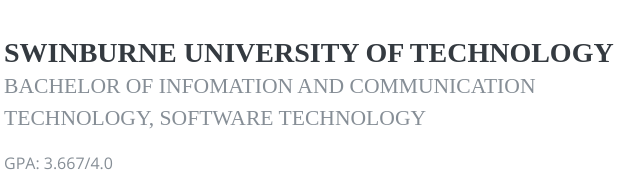
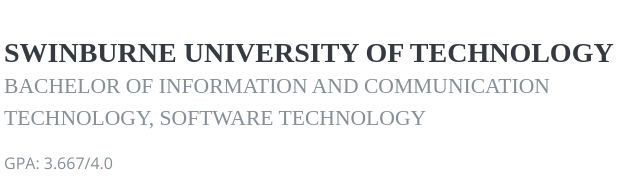
Before and after one commit to luongtracducanh/luongtracducanh.github.io, a plain HTML site: page index.html in a window 1280 px wide. Shown: the part 5163-5351 px from the top of the page, 316-956 px from the left. Drawn offline with nearby package versions, Linux system fonts and the light colour scheme; a web font is replaced by a local one.

Commit message:
fix typo in degree program name

```diff
--- a/index.html
+++ b/index.html
@@ -505,7 +505,7 @@
             <div class="resume-content mr-auto">
               <h3 class="mb-0">Swinburne University of Technology</h3>
               <div class="subheading mb-3">
-                Bachelor of Infomation and Communication Technology, Software
+                Bachelor of Information and Communication Technology, Software
                 Technology
               </div>
               <p>GPA: 3.667/4.0</p>
```
